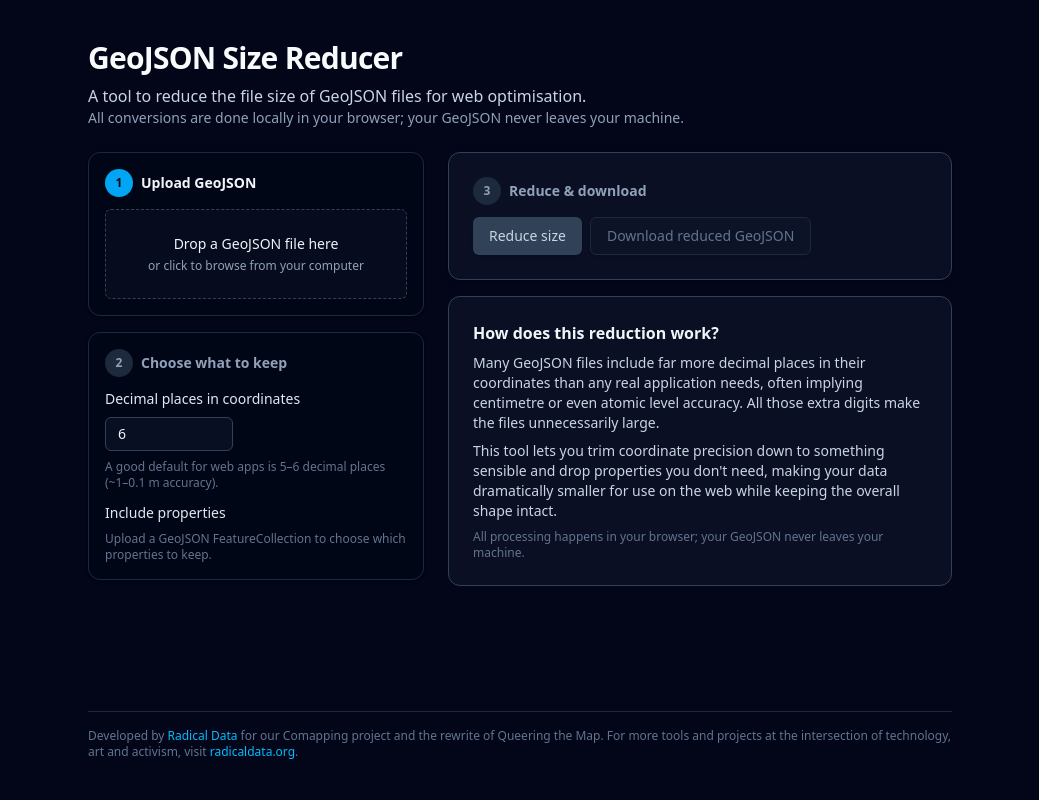
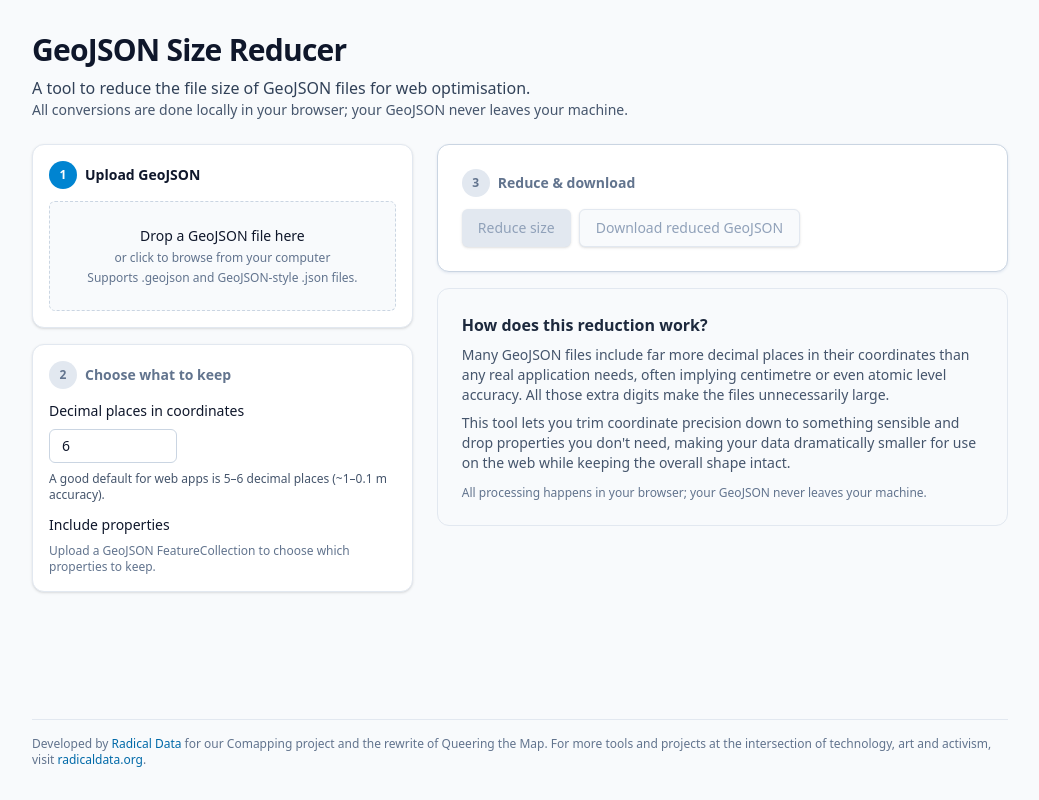
Before and after one commit to radical-data/reducegeojson, a SvelteKit app: page / in a window 1280 px wide. Shown: the whole page, without its empty margins (120-1159 px from the left). Built offline with nearby package versions, Linux system fonts and the light colour scheme.

Commit message:
feat: use light mode

```diff
--- a/src/routes/+layout.svelte
+++ b/src/routes/+layout.svelte
@@ -2,18 +2,18 @@
 	import '../style.css';
 </script>
 
-<div class="min-h-screen bg-slate-950 text-slate-100">
-	<div class="mx-auto flex min-h-screen max-w-4xl flex-col px-4 py-10 gap-6">
+<div class="min-h-screen">
+	<div class="mx-auto flex min-h-screen max-w-5xl flex-col gap-6 px-6 py-8">
 		<main class="flex-1">
 			<slot />
 		</main>
-		<footer class="border-t border-slate-800 pt-4 text-xs text-slate-500">
+		<footer class="border-t border-slate-200 pt-4 text-xs text-slate-500">
 			Developed by
 			<a
 				href="https://radicaldata.org"
 				target="_blank"
 				rel="noopener"
-				class="font-medium text-sky-400 hover:text-sky-300"
+				class="font-medium text-sky-700 hover:text-sky-800"
 			>
 				Radical Data
 			</a>
@@ -23,7 +23,7 @@
 				href="https://radicaldata.org"
 				target="_blank"
 				rel="noopener"
-				class="font-medium text-sky-400 hover:text-sky-300"
+				class="font-medium text-sky-700 hover:text-sky-800"
 			>
 				radicaldata.org
 			</a>.
--- a/src/routes/+page.svelte
+++ b/src/routes/+page.svelte
@@ -34,17 +34,18 @@
 
 	function stepCircleClass(status: StepStatus): string {
 		if (status === 'current') {
-			return 'bg-sky-500 text-slate-950';
+			return 'bg-sky-600 text-white';
 		}
 		if (status === 'done') {
-			return 'bg-emerald-500 text-slate-950';
+			return 'bg-emerald-500/90 text-white';
 		}
-		return 'bg-slate-800 text-slate-400';
+		return 'bg-slate-200 text-slate-500';
 	}
 
 	function stepTitleClass(status: StepStatus): string {
-		if (status === 'upcoming') return 'text-slate-400';
-		return 'text-slate-100';
+		if (status === 'upcoming') return 'text-slate-500';
+		if (status === 'done') return 'text-slate-700';
+		return 'text-slate-900';
 	}
 
 	function extractProperties(featureCollection: FeatureCollection): string[] {
@@ -214,29 +215,25 @@
 	};
 </script>
 
-<h1 class="text-3xl font-semibold tracking-tight text-slate-50">GeoJSON Size Reducer</h1>
+<h1 class="text-3xl font-semibold tracking-tight text-slate-900">GeoJSON Size Reducer</h1>
 
-<p class="mt-2 text-slate-300">
+<p class="mt-2 text-slate-700">
 	A tool to reduce the file size of GeoJSON files for web optimisation.
 </p>
 
-<p class="text-sm text-slate-400">
+<p class="text-sm text-slate-600">
 	All conversions are done locally in your browser; your GeoJSON never leaves your machine.
 </p>
 
 {#if errorMessage}
-	<div
-		class="mt-4 rounded-md border border-red-500/40 bg-red-950/40 px-3 py-2 text-sm text-red-200"
-	>
+	<div class="mt-4 rounded-md border border-red-300 bg-red-50 px-3 py-2 text-sm text-red-800">
 		{errorMessage}
 	</div>
 {/if}
 
 <section class="mt-6 grid gap-6 md:grid-cols-[minmax(0,2fr)_minmax(0,3fr)]">
 	<div class="space-y-4">
-		<div
-			class="rounded-xl border border-slate-800 bg-slate-950/40 p-4 shadow-sm shadow-slate-950/40"
-		>
+		<div class="rounded-xl border border-slate-200 bg-white p-4 shadow-sm">
 			<div class="mb-3 flex items-center gap-2">
 				<div
 					class={`flex h-7 w-7 items-center justify-center rounded-full text-xs font-semibold ${stepCircleClass(
@@ -249,32 +246,39 @@
 			</div>
 
 			<div
-				class={`relative flex cursor-pointer flex-col items-center justify-center rounded-md border px-4 py-6 text-center text-sm transition
+				tabindex="0"
+				role="button"
+				class={`relative flex cursor-pointer flex-col items-center justify-center rounded-md border px-4 py-6 text-center text-sm transition focus-visible:outline-none focus-visible:ring-2 focus-visible:ring-sky-500 focus-visible:ring-offset-2 focus-visible:ring-offset-slate-50
 					${
 						isDragActive
-							? 'border-sky-400 bg-slate-900/70'
-							: 'border-dashed border-slate-700 bg-slate-900/40 hover:border-slate-500 hover:bg-slate-900/60'
+							? 'border-sky-500 bg-sky-50'
+							: 'border-dashed border-slate-300 bg-slate-50 hover:border-slate-400 hover:bg-slate-100'
 					}`}
 				onclick={() => document.getElementById('geojson')?.click()}
+				onkeydown={(e) => {
+					if (e.key === 'Enter' || e.key === ' ') {
+						e.preventDefault();
+						document.getElementById('geojson')?.click();
+					}
+				}}
 				ondragenter={handleDragEnter}
 				ondragover={handleDragOver}
 				ondragleave={handleDragLeave}
 				ondrop={handleDrop}
 			>
-				<p class="font-medium text-slate-100">
+				<p class="font-medium text-slate-900">
 					{originalFilename
 						? 'Drop a new GeoJSON file to replace this one'
 						: 'Drop a GeoJSON file here'}
 				</p>
-				<p class="mt-1 text-xs text-slate-400">or click to browse from your computer</p>
+				<p class="mt-1 text-xs text-slate-500">or click to browse from your computer</p>
+				<p class="mt-1 text-xs text-slate-500">Supports .geojson and GeoJSON-style .json files.</p>
 				{#if originalFilename}
-					<p class="mt-2 text-xs text-slate-400">
-						<span class="font-semibold text-slate-200">Loaded file:</span>
-						<span class="font-mono text-slate-100">
-							{originalFilename}
-						</span>
-						<span class="text-slate-500">
-							· {uploadedFileSize ? formatFileSize(uploadedFileSize) : 'N/A'}
+					<p class="mt-2 w-full truncate text-xs text-slate-500">
+						<span class="font-medium text-slate-900">Loaded:</span>
+						<span class="font-mono">{originalFilename}</span>
+						<span class="text-slate-400">
+							— {uploadedFileSize ? formatFileSize(uploadedFileSize) : 'size unknown'}
 						</span>
 					</p>
 				{/if}
@@ -290,9 +294,7 @@
 			</div>
 		</div>
 
-		<div
-			class="rounded-xl border border-slate-800 bg-slate-950/40 p-4 shadow-sm shadow-slate-950/40"
-		>
+		<div class="rounded-xl border border-slate-200 bg-white p-4 shadow-sm">
 			<div class="mb-3 flex items-center gap-2">
 				<div
 					class={`flex h-7 w-7 items-center justify-center rounded-full text-xs font-semibold ${stepCircleClass(
@@ -305,7 +307,7 @@
 			</div>
 
 			<div class="space-y-2">
-				<label class="block text-sm font-medium text-slate-200" for="decimalPlaces">
+				<label class="block text-sm font-medium text-slate-900" for="decimalPlaces">
 					Decimal places in coordinates
 				</label>
 				<input
@@ -316,29 +318,29 @@
 					step="1"
 					bind:value={coordinatePrecision}
 					onchange={resetProcessedOutput}
-					class="w-32 rounded-md border border-slate-700 bg-slate-900/60 px-3 py-1.5 text-sm text-slate-100 focus-visible:outline-none focus-visible:ring-2 focus-visible:ring-sky-500/60"
+					class="w-32 rounded-md border border-slate-300 bg-white px-3 py-1.5 text-sm text-slate-900 focus-visible:outline-none focus-visible:ring-2 focus-visible:ring-sky-500/60"
 				/>
-				<p class="text-xs text-slate-500">
+				<p class="text-xs text-slate-600">
 					A good default for web apps is 5–6 decimal places (~1–0.1 m accuracy).
 				</p>
 			</div>
 
 			<div class="mt-3 space-y-2">
 				<div class="flex items-center justify-between gap-2">
-					<p class="text-sm font-medium text-slate-200">Include properties</p>
+					<p class="text-sm font-medium text-slate-900">Include properties</p>
 					{#if availableProperties.length > 0}
 						<div class="flex gap-2">
 							<button
 								type="button"
 								onclick={selectAllProperties}
-								class="rounded-md border border-slate-700 bg-slate-900/60 px-2 py-1 text-xs font-medium text-slate-100 hover:border-slate-500 hover:bg-slate-800"
+								class="rounded-md border border-slate-300 bg-white px-2 py-1 text-xs font-medium text-slate-900 hover:border-slate-400 hover:bg-slate-50"
 							>
 								Select all
 							</button>
 							<button
 								type="button"
 								onclick={deselectAllProperties}
-								class="rounded-md border border-slate-700 bg-slate-900/60 px-2 py-1 text-xs font-medium text-slate-100 hover:border-slate-500 hover:bg-slate-800"
+								class="rounded-md border border-slate-300 bg-white px-2 py-1 text-xs font-medium text-slate-900 hover:border-slate-400 hover:bg-slate-50"
 							>
 								Deselect all
 							</button>
@@ -360,28 +362,28 @@
 							type="text"
 							placeholder="Filter properties…"
 							bind:value={propertyFilter}
-							class="w-full rounded-md border border-slate-700 bg-slate-900/60 px-3 py-1.5 text-sm text-slate-100 focus-visible:outline-none focus-visible:ring-2 focus-visible:ring-sky-500/60"
+							class="w-full rounded-md border border-slate-300 bg-white px-3 py-1.5 text-sm text-slate-900 focus-visible:outline-none focus-visible:ring-2 focus-visible:ring-sky-500/60"
 						/>
-						<p class="text-xs text-slate-500">
+						<p class="text-xs text-slate-600">
 							Selected
-							<span class="font-medium text-slate-200">{selectedPropertyCount}</span>
+							<span class="font-medium text-slate-900">{selectedPropertyCount}</span>
 							of {availableProperties.length} properties.
 						</p>
 
 						<div
-							class="max-h-56 space-y-1 overflow-auto rounded-md border border-slate-800 bg-slate-950/60 p-2 text-sm"
+							class="max-h-56 space-y-1 overflow-auto rounded-md border border-slate-200 bg-slate-50 p-2 text-sm"
 						>
 							{#each displayedProperties as property (property)}
 								<label
-									class="flex cursor-pointer items-center gap-2 rounded px-2 py-1 hover:bg-slate-800/60"
+									class="flex cursor-pointer items-center gap-2 rounded px-2 py-1 hover:bg-slate-100/60"
 								>
 									<input
 										type="checkbox"
 										checked={selectedProperties.has(property)}
 										onchange={() => togglePropertySelection(property)}
-										class="h-3.5 w-3.5 rounded border-slate-600 bg-slate-900 text-sky-500 focus-visible:outline-none focus-visible:ring-1 focus-visible:ring-sky-500/80"
+										class="h-3.5 w-3.5 rounded border-slate-300 bg-white text-sky-600 focus-visible:outline-none focus-visible:ring-1 focus-visible:ring-sky-500/80"
 									/>
-									<span class="truncate text-slate-100">{property}</span>
+									<span class="truncate text-slate-900">{property}</span>
 								</label>
 							{/each}
 
@@ -398,9 +400,7 @@
 	</div>
 
 	<div class="space-y-4">
-		<div
-			class="rounded-xl border border-slate-700 bg-slate-900/60 p-6 shadow-sm shadow-slate-950/40"
-		>
+		<div class="rounded-xl border border-slate-300 bg-white p-6 shadow-sm shadow-slate-200">
 			<header class="mb-3 flex items-center gap-2">
 				<div
 					class={`flex h-7 w-7 items-center justify-center rounded-full text-xs font-semibold ${stepCircleClass(
@@ -414,7 +414,7 @@
 
 			{#if showLargeFileWarning}
 				<div
-					class="mt-3 flex items-start gap-2 rounded-md border border-amber-500/40 bg-amber-950/40 px-3 py-2 text-xs text-amber-100"
+					class="mt-3 flex items-start gap-2 rounded-md border border-amber-300 bg-amber-50 px-3 py-2 text-xs text-amber-800"
 				>
 					<span class="mt-0.5">⚠️</span>
 					<p>This file is large. Processing may temporarily freeze your browser.</p>
@@ -425,11 +425,11 @@
 				<button
 					onclick={processGeoJSON}
 					disabled={!geoJSONData || isProcessing}
-					class="inline-flex items-center gap-2 rounded-md bg-sky-600 px-4 py-2 text-sm font-medium text-slate-950 shadow-sm transition hover:bg-sky-500 disabled:cursor-not-allowed disabled:bg-slate-700 disabled:text-slate-300"
+					class="inline-flex items-center gap-2 rounded-md bg-sky-600 px-4 py-2 text-sm font-medium text-white shadow-sm transition hover:bg-sky-500 disabled:cursor-not-allowed disabled:bg-slate-200 disabled:text-slate-400"
 				>
 					{#if isProcessing}
 						<span
-							class="inline-flex h-3 w-3 animate-spin rounded-full border-2 border-slate-950 border-t-transparent"
+							class="inline-flex h-3 w-3 animate-spin rounded-full border-2 border-white border-t-transparent"
 						></span>
 						Processing…
 					{:else}
@@ -440,15 +440,15 @@
 				<button
 					onclick={downloadProcessedGeoJSON}
 					disabled={!processedGeoJSON}
-					class="inline-flex items-center gap-2 rounded-md border border-slate-700 bg-slate-900/60 px-4 py-2 text-sm font-medium text-slate-100 shadow-sm transition hover:border-slate-500 hover:bg-slate-800 disabled:cursor-not-allowed disabled:border-slate-800 disabled:text-slate-500"
+					class="inline-flex items-center gap-2 rounded-md border border-slate-300 bg-white px-4 py-2 text-sm font-medium text-slate-900 shadow-sm transition hover:border-slate-400 hover:bg-slate-50 disabled:cursor-not-allowed disabled:border-slate-200 disabled:bg-slate-50 disabled:text-slate-400"
 				>
 					Download reduced GeoJSON
 				</button>
 			</div>
 
 			{#if processedGeoJSON && processedGeoJSONSize != null}
-				<h3 class="mt-4 text-xs font-semibold uppercase tracking-wide text-slate-400">Results</h3>
-				<div class="mt-1 space-y-1 text-sm text-slate-300">
+				<h3 class="mt-4 text-xs font-semibold uppercase tracking-wide text-slate-500">Results</h3>
+				<div class="mt-1 space-y-1 text-sm text-slate-800">
 					<p>
 						Processed GeoJSON size:
 						<span class="font-medium">
@@ -458,7 +458,7 @@
 					<p>
 						Percentage reduction:
 						{#if percentageReduction != null}
-							<span class="font-medium text-emerald-400">
+							<span class="font-medium text-emerald-600">
 								{percentageReduction.toFixed(2)}%
 							</span>
 						{:else}
@@ -467,31 +467,31 @@
 					</p>
 				</div>
 
-				<div class="mt-4 border-t border-slate-800 pt-3">
-					<h4 class="text-sm font-semibold text-slate-100">Summary</h4>
-					<ul class="mt-2 space-y-1 text-sm text-slate-300">
+				<div class="mt-4 border-t border-slate-200 pt-3">
+					<h4 class="text-sm font-semibold text-slate-900">Summary</h4>
+					<ul class="mt-2 space-y-1 text-sm text-slate-800">
 						<li>
-							<span class="text-slate-400">Original size:</span>
+							<span class="text-slate-600">Original size:</span>
 							{uploadedFileSize ? formatFileSize(uploadedFileSize) : 'N/A'}
 						</li>
 						<li>
-							<span class="text-slate-400">Processed size:</span>
+							<span class="text-slate-600">Processed size:</span>
 							{formatFileSize(processedGeoJSONSize)}
 						</li>
 						<li>
-							<span class="text-slate-400">Reduction:</span>
+							<span class="text-slate-600">Reduction:</span>
 							{percentageReduction != null ? `${percentageReduction.toFixed(2)}%` : 'N/A'}
 						</li>
 						<li>
-							<span class="text-slate-400">Properties kept:</span>
+							<span class="text-slate-600">Properties kept:</span>
 							{propertiesKept}
 						</li>
 						<li>
-							<span class="text-slate-400">Properties removed:</span>
+							<span class="text-slate-600">Properties removed:</span>
 							{propertiesRemoved}
 						</li>
 						<li>
-							<span class="text-slate-400">Coordinate precision:</span>
+							<span class="text-slate-600">Coordinate precision:</span>
 							{coordinatePrecision} decimal places
 						</li>
 					</ul>
@@ -502,7 +502,7 @@
 							href="https://radicaldata.org"
 							target="_blank"
 							rel="noopener"
-							class="font-medium text-sky-400 hover:text-sky-300"
+							class="font-medium text-sky-700 hover:text-sky-800"
 						>
 							explore more of our work →
 						</a>
@@ -511,22 +511,22 @@
 			{/if}
 		</div>
 
-		<div class="rounded-xl border border-slate-700 bg-slate-900/60 p-6 text-sm text-slate-300">
-			<h2 class="text-base font-semibold text-slate-100">How does this reduction work?</h2>
+		<div class="rounded-xl border border-slate-200 bg-slate-50 p-6 text-sm text-slate-600">
+			<h2 class="text-base font-semibold text-slate-800">How does this reduction work?</h2>
 
-			<p class="mt-2 text-sm text-slate-300">
+			<p class="mt-2 text-sm text-slate-600">
 				Many GeoJSON files include far more decimal places in their coordinates than any real
 				application needs, often implying centimetre or even atomic level accuracy. All those extra
 				digits make the files unnecessarily large.
 			</p>
 
-			<p class="mt-2 text-sm text-slate-300">
+			<p class="mt-2 text-sm text-slate-600">
 				This tool lets you trim coordinate precision down to something sensible and drop properties
 				you don't need, making your data dramatically smaller for use on the web while keeping the
 				overall shape intact.
 			</p>
 
-			<p class="mt-2 text-xs text-slate-500">
+			<p class="mt-3 text-xs text-slate-500">
 				All processing happens in your browser; your GeoJSON never leaves your machine.
 			</p>
 		</div>
--- a/src/style.css
+++ b/src/style.css
@@ -3,8 +3,8 @@
 /* App-level base styles */
 html,
 body {
-	background-color: theme(colors.slate.950);
-	color: theme(colors.slate.100);
+	background-color: theme(colors.slate.50);
+	color: theme(colors.slate.900);
 	-webkit-font-smoothing: antialiased;
 	-moz-osx-font-smoothing: grayscale;
 }
@@ -14,10 +14,11 @@
 }
 
 a {
-	color: theme(colors.sky.400);
+	color: theme(colors.sky.700);
 	text-underline-offset: 2px;
 }
 
 a:hover {
+	color: theme(colors.sky.800);
 	text-decoration: underline;
 }
```
